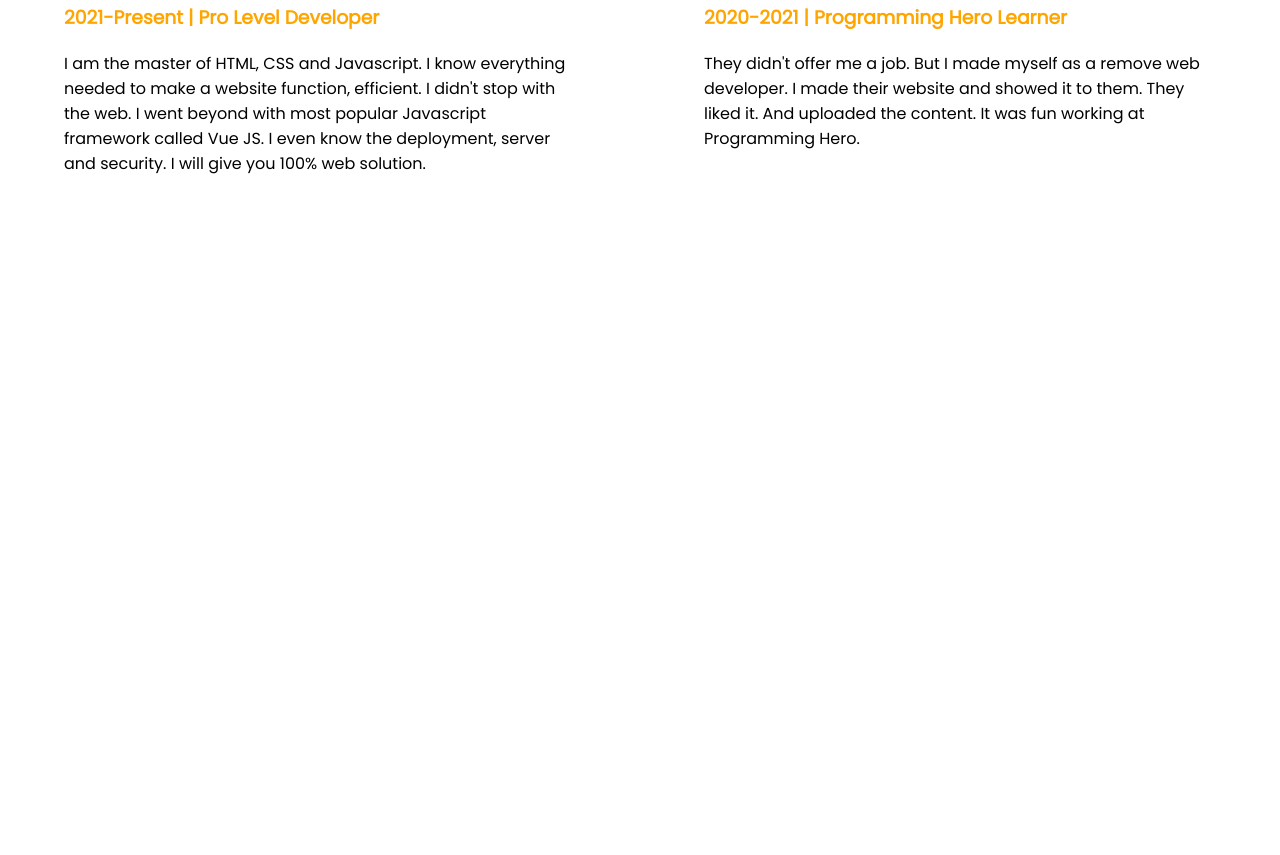
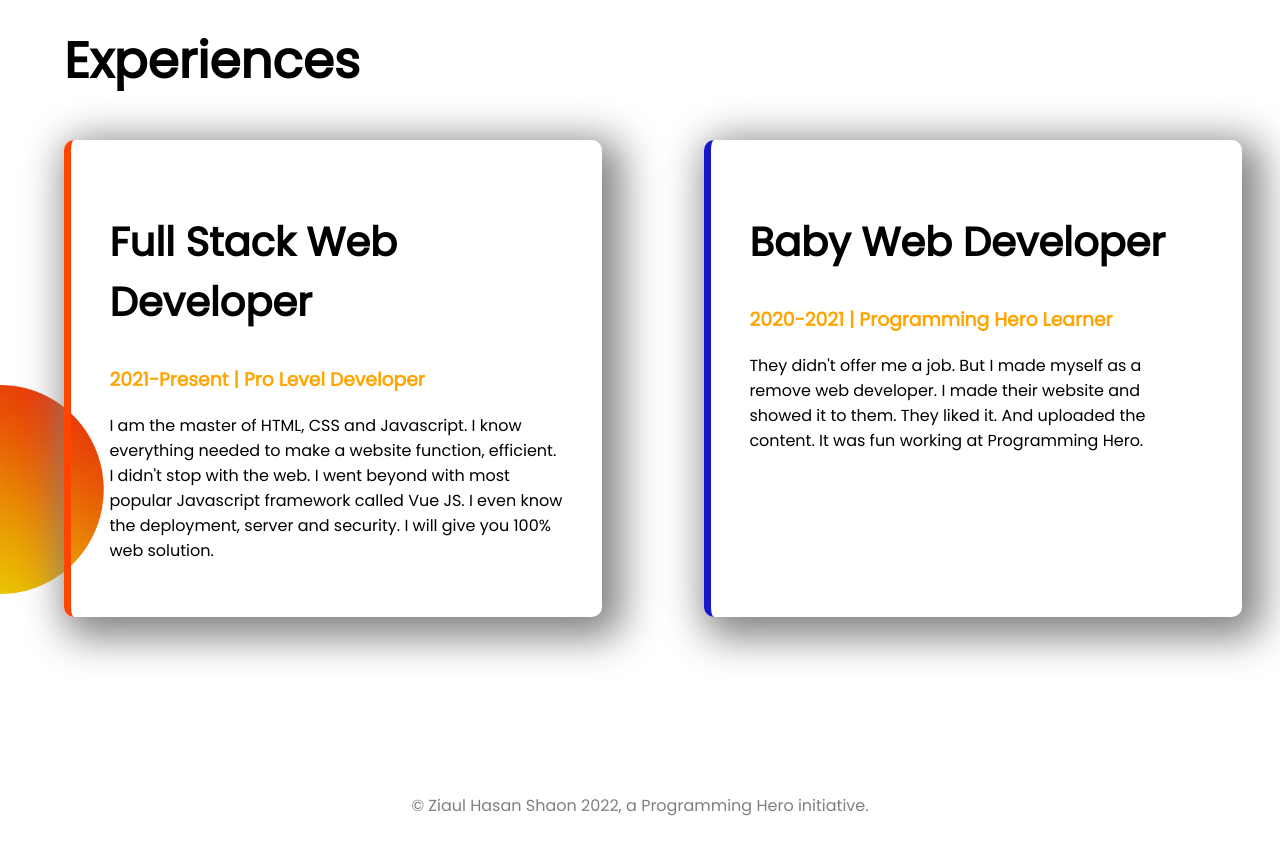
Before and after one commit to Ziaul-hasan/developer_portfolio, a plain HTML site: page index.html in a window 1280 px wide. Shown: the part 1597-2452 px from the top of the page. Before the commit the page ends 1939 px from the top, so only its background shows below. Drawn offline with Linux system fonts and the light colour scheme.

Commit message:
complete

```diff
--- a/index.html
+++ b/index.html
@@ -43,8 +43,8 @@
     <section class="experience">
         <h1 style=" padding-left: 5%";>Experiences</h1>
         <div class="flexible-container">
-            <div class="half-width-ex">
-                <h1>Full Stack Web Developer</h1>
+            <div class="half-width-ex" id="full-stack">
+                <h1 class="size">Full Stack Web Developer</h1>
                 <h3 class="orange-text">2021-Present | Pro Level Developer</h3>
                 <p>I am the master of HTML, CSS and Javascript. I know everything needed to make a website function, efficient. I
                     didn't
@@ -52,8 +52,8 @@
                     deployment,
                     server and security. I will give you 100% web solution.</p>
             </div>
-            <div class="half-width-ex">
-                <h1>Baby Web Developer</h1>
+            <div class="half-width-ex" id="baby">
+                <h1 class="size">Baby Web Developer</h1>
                 <h3 class="orange-text">2020-2021 | Programming Hero Learner</h3>
                 <p>They didn't offer me a job. But I made myself as a remove web developer. I made their website and showed it to
                     them.
@@ -62,4 +62,7 @@
         </div>
     </section>
 </body>
+<footer>
+    <p>© Ziaul Hasan Shaon 2022, a Programming Hero initiative.</p>
+</footer>
 </html>
--- a/style.css
+++ b/style.css
@@ -11,15 +11,22 @@ h1{
 .flexible-container{
     display: flex;
     margin-bottom: 150px;
+
+}
+.top-banner.flexible-container{
+    display: flex;
+    min-height: 100vh;
+    justify-content: center;
+    align-items: center;
 }
 .half-width{
-    width: 50%;
+    width: 42%;
     padding-left: 5%;
     padding-right: 5%;
     margin-left: 20px;
 }
 .half-width img{
-    width: 80%;
+    max-width: 100%;
     padding-top: 5%;
 }
 .half-width-next{
@@ -29,8 +36,22 @@ h1{
 }
 .half-width-ex {
     width: 50%;
-    padding-right: 5%;
-    padding-left: 5%;
+    padding: 3%;
+    box-shadow: 10px 10px 40px 10px grey;
+    border-radius: 10px;
+}
+#full-stack{
+    border-left: 7px solid orangered;
+    margin-left: 5%;
+    margin-right: 3%;
+}
+#baby{
+    border-left: 7px solid rgb(22, 22, 204);
+    margin-left: 5%;
+    margin-right: 3%;
+}
+.size{
+    font-size: 40px;
 }
 .linked-button{
     text-decoration: none;
@@ -51,3 +72,14 @@ h1{
     background-position: bottom right;
 
 }
+.experience{
+    background-image: url(images/golla\ croped.png);
+    background-repeat: no-repeat;
+    background-position: left bottom;
+    background-size: 28%;
+}
+footer p{
+    text-align: center;
+    color: gray;
+    padding: 2%;
+}
```
Also changed, not shown: images/golla croped.png (added).
